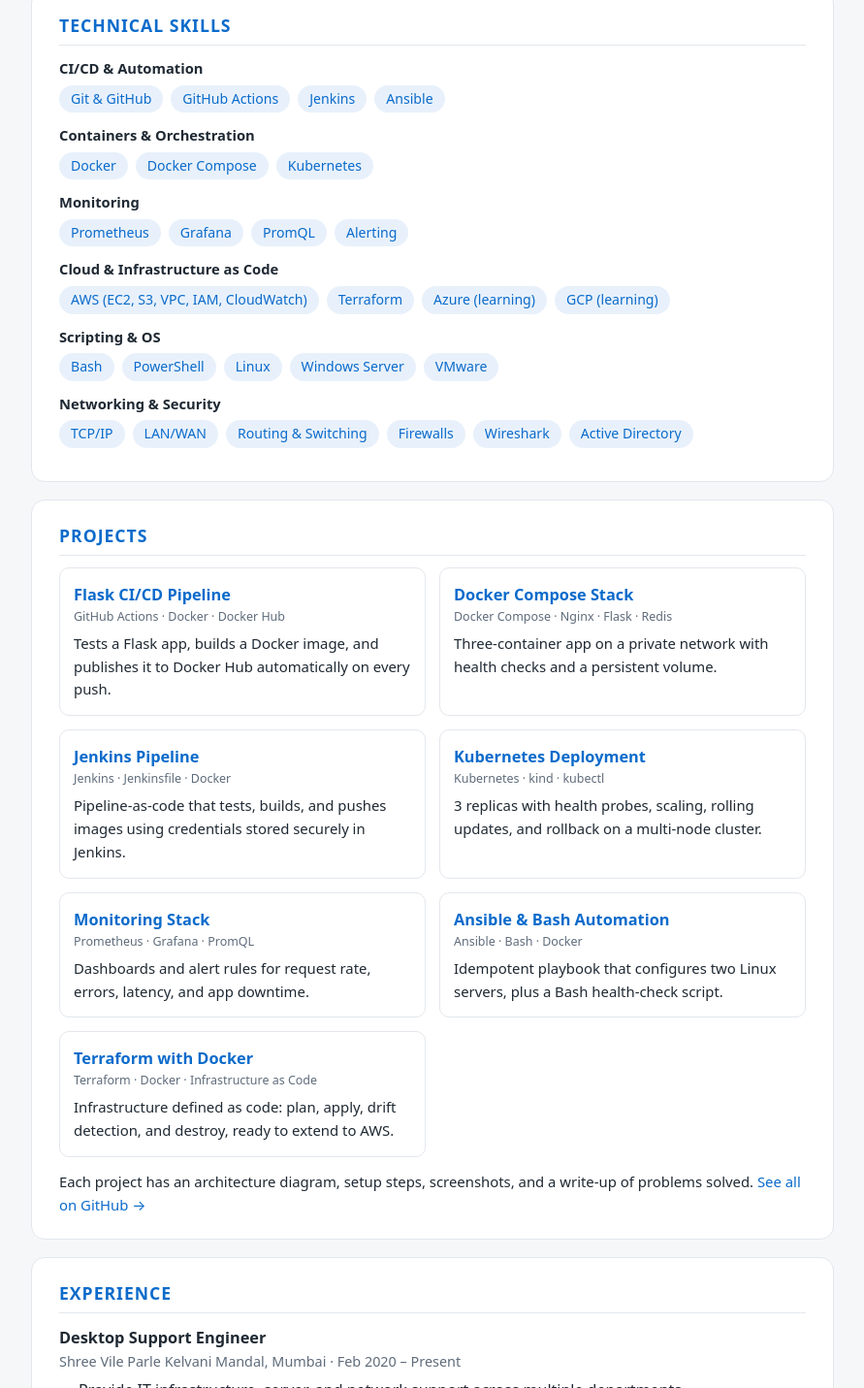
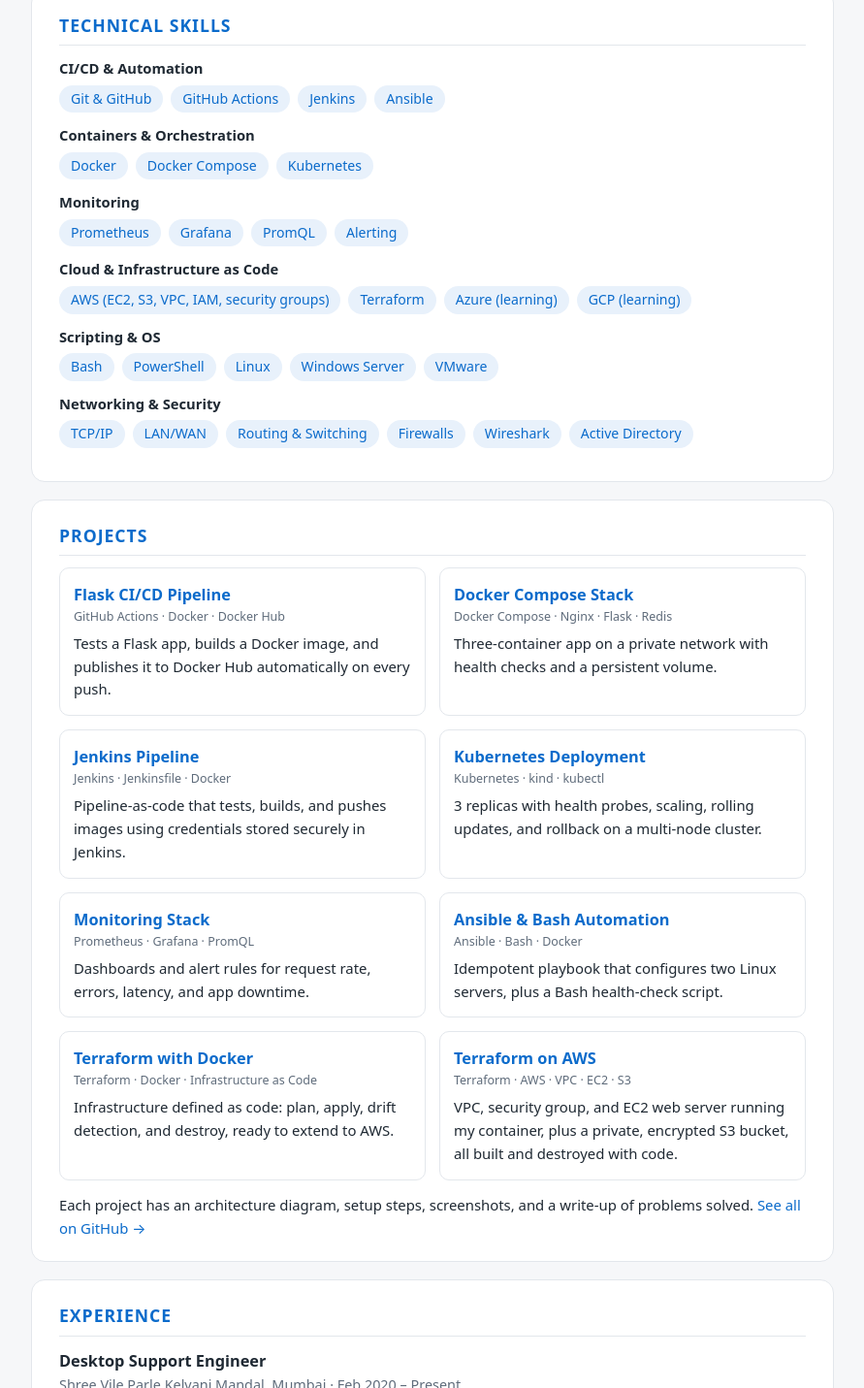
Before and after one commit to nileshkatalkar/resume, a plain HTML site: page index.html in a window 1280 px wide. Shown: the part 482-1913 px from the top of the page at 97% size, without its empty margins (194-1085 px from the left). Drawn offline with Linux system fonts and the light colour scheme.

Commit message:
update index.html

```diff
--- a/index.html
+++ b/index.html
@@ -55,7 +55,7 @@ footer{text-align:center;color:var(--muted);font-size:.85rem;margin-top:22px}
 
 <section>
   <h2>Summary</h2>
-  <p>IT infrastructure professional with 10+ years of experience in system administration, networking, and troubleshooting, now moving into DevOps. Completed DevOps with AWS training at Fusion Institute, Pune, and built seven hands-on projects covering CI/CD pipelines, containers, Kubernetes, monitoring, configuration management, and Infrastructure as Code. CCNA certified with a strong networking foundation. Currently deploying these projects on AWS with Terraform.</p>
+  <p>IT infrastructure professional with 10+ years of experience in system administration, networking, and troubleshooting, now moving into DevOps. Completed DevOps with AWS training at Fusion Institute, Pune, and built eight hands-on projects covering CI/CD pipelines, containers, Kubernetes, monitoring, configuration management, and Infrastructure as Code on AWS. CCNA certified with a strong networking foundation. Currently building CI/CD pipelines that deploy containers to AWS.</p>
 </section>
 
 <section>
@@ -63,7 +63,7 @@ footer{text-align:center;color:var(--muted);font-size:.85rem;margin-top:22px}
   <div class="skill"><b>CI/CD &amp; Automation</b><div class="chips"><span class="chip">Git &amp; GitHub</span><span class="chip">GitHub Actions</span><span class="chip">Jenkins</span><span class="chip">Ansible</span></div></div>
   <div class="skill"><b>Containers &amp; Orchestration</b><div class="chips"><span class="chip">Docker</span><span class="chip">Docker Compose</span><span class="chip">Kubernetes</span></div></div>
   <div class="skill"><b>Monitoring</b><div class="chips"><span class="chip">Prometheus</span><span class="chip">Grafana</span><span class="chip">PromQL</span><span class="chip">Alerting</span></div></div>
-  <div class="skill"><b>Cloud &amp; Infrastructure as Code</b><div class="chips"><span class="chip">AWS (EC2, S3, VPC, IAM, CloudWatch)</span><span class="chip">Terraform</span><span class="chip">Azure (learning)</span><span class="chip">GCP (learning)</span></div></div>
+  <div class="skill"><b>Cloud &amp; Infrastructure as Code</b><div class="chips"><span class="chip">AWS (EC2, S3, VPC, IAM, security groups)</span><span class="chip">Terraform</span><span class="chip">Azure (learning)</span><span class="chip">GCP (learning)</span></div></div>
   <div class="skill"><b>Scripting &amp; OS</b><div class="chips"><span class="chip">Bash</span><span class="chip">PowerShell</span><span class="chip">Linux</span><span class="chip">Windows Server</span><span class="chip">VMware</span></div></div>
   <div class="skill"><b>Networking &amp; Security</b><div class="chips"><span class="chip">TCP/IP</span><span class="chip">LAN/WAN</span><span class="chip">Routing &amp; Switching</span><span class="chip">Firewalls</span><span class="chip">Wireshark</span><span class="chip">Active Directory</span></div></div>
 </section>
@@ -92,6 +92,9 @@ footer{text-align:center;color:var(--muted);font-size:.85rem;margin-top:22px}
     <div class="proj"><h3><a href="https://github.com/nileshkatalkar/terraform-docker-demo">Terraform with Docker</a></h3>
       <div class="tag">Terraform · Docker · Infrastructure as Code</div>
       <p>Infrastructure defined as code: plan, apply, drift detection, and destroy, ready to extend to AWS.</p></div>
+    <div class="proj"><h3><a href="https://github.com/nileshkatalkar/terraform-aws-infra">Terraform on AWS</a></h3>
+      <div class="tag">Terraform · AWS · VPC · EC2 · S3</div>
+      <p>VPC, security group, and EC2 web server running my container, plus a private, encrypted S3 bucket, all built and destroyed with code.</p></div>
   </div>
   <div class="more">Each project has an architecture diagram, setup steps, screenshots, and a write-up of problems solved. <a href="https://github.com/nileshkatalkar">See all on GitHub →</a></div>
 </section>
```
